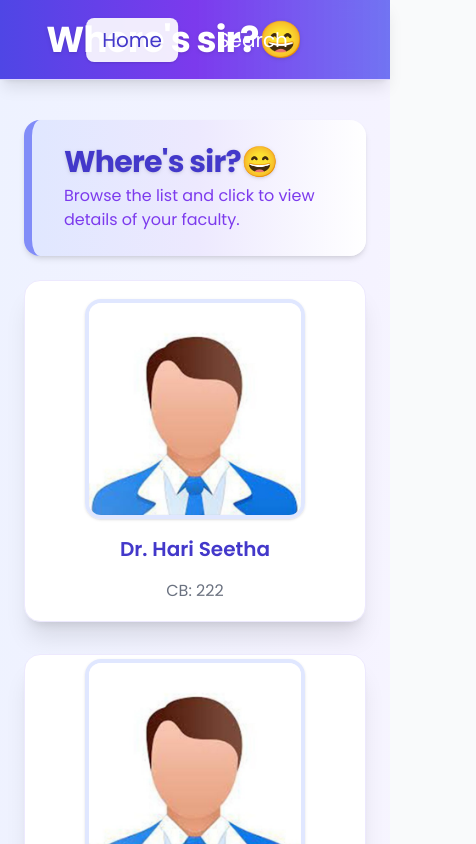
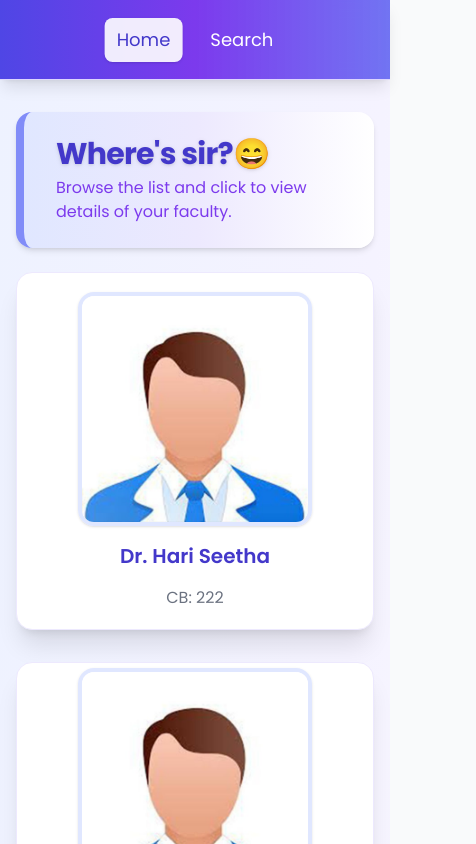
Before and after one commit to chamathkar/Faculty-cabin-info, a React (Vite) app: page / in a window 390 px wide. Shown: the top 844 px of the page, 476 px wide, since content can reach past the window. Built offline with nearby package versions, Linux system fonts and the light colour scheme.

Commit message:
update nav bar

```diff
--- a/src/App.jsx
+++ b/src/App.jsx
@@ -10,27 +10,27 @@ export default function App() {
 
   return (
     <div className="min-h-screen font-sans bg-gradient-to-br from-indigo-50 via-violet-50 to-white flex flex-col">
+      {/* HEADER */}
       <header
         className="sticky top-0 z-20 bg-gradient-to-r from-indigo-600 via-violet-600 to-indigo-500/90 backdrop-blur border-b border-violet-200 shadow-lg w-full"
         style={{ height: "80px" }}
       >
-        {/* relative so nav can be centered absolutely */}
-        <div className="w-full px-10 py-6 flex items-center justify-between h-full relative">
-          {/* Left side — logo */}
+        <div className="w-full px-6 sm:px-10 py-6 flex items-center justify-between h-full relative">
+          {/* LEFT — Logo (hidden on small screens) */}
           <NavLink
             to="/"
-            className="text-4xl font-extrabold tracking-tight text-white drop-shadow hover:opacity-90 transition-opacity"
+            className="text-3xl sm:text-4xl font-extrabold tracking-tight text-white drop-shadow hover:opacity-90 transition-opacity hidden sm:block"
             style={{ marginLeft: "2%" }}
           >
             Where's sir?😄
           </NavLink>
 
-          {/* Center — navigation */}
-          <nav className="absolute left-1/2 transform -translate-x-1/2 flex gap-6 text-xl">
+          {/* CENTER — Navigation (always visible) */}
+          <nav className="absolute left-1/2 transform -translate-x-1/2 flex gap-4 sm:gap-6 text-lg sm:text-xl">
             <NavLink
               to="/"
               className={({ isActive }) =>
-                `px-4 py-2 rounded-lg font-medium transition-colors ${
+                `px-3 sm:px-4 py-2 rounded-lg font-medium transition-colors ${
                   isActive
                     ? "bg-white/90 text-indigo-700 shadow"
                     : "text-white hover:bg-white/20 hover:text-white"
@@ -42,7 +42,7 @@ export default function App() {
             <NavLink
               to="/search"
               className={({ isActive }) =>
-                `px-4 py-2 rounded-lg font-medium transition-colors ${
+                `px-3 sm:px-4 py-2 rounded-lg font-medium transition-colors ${
                   isActive
                     ? "bg-white/90 text-indigo-700 shadow"
                     : "text-white hover:bg-white/20 hover:text-white"
@@ -55,7 +55,8 @@ export default function App() {
         </div>
       </header>
 
-      <main className="w-full px-6 py-10 flex-1">
+      {/* MAIN CONTENT */}
+      <main className="w-full px-4 sm:px-6 py-8 sm:py-10 flex-1">
         <AnimatePresence mode="wait">
           <Routes location={location} key={location.pathname}>
             <Route
@@ -89,39 +90,44 @@ export default function App() {
         </AnimatePresence>
       </main>
 
+      {/* FOOTER */}
       <footer
-        className="w-full bg-gradient-to-r from-indigo-600 via-violet-600 to-indigo-500/90 border-t border-violet-200 shadow-lg flex items-center justify-between px-10"
-        style={{ height: "80px" }}
+        className="w-full bg-gradient-to-r from-indigo-600 via-violet-600 to-indigo-500/90 border-t border-violet-200 shadow-lg flex flex-col sm:flex-row items-center justify-between px-6 sm:px-10 py-4 sm:py-0 gap-3"
+        style={{ minHeight: "80px" }}
       >
-        <span className="text-white text-lg font-medium">
+        <span className="text-white text-base sm:text-lg font-medium text-center sm:text-left">
           &copy; {year} Faculty Cabin Finder (Where's sir?😄)
         </span>
 
-        <div className="flex gap-8 items-center">
-          <span className="text-white text-lg font-medium">Connect with us :</span>
+        <div className="flex flex-wrap justify-center sm:justify-end gap-4 sm:gap-8 items-center">
+          <span className="text-white text-base sm:text-lg font-medium">
+            Connect with us:
+          </span>
+
           <a
             href="https://www.linkedin.com/in/chamathkar/"
             target="_blank"
             rel="noopener noreferrer"
-            className="flex items-center gap-2 text-white hover:text-indigo-200 text-lg font-medium transition"
+            className="flex items-center gap-2 text-white hover:text-indigo-200 text-base sm:text-lg font-medium transition"
           >
             <img
               src="https://cdn.jsdelivr.net/gh/devicons/devicon/icons/linkedin/linkedin-original.svg"
               alt="LinkedIn"
-              className="w-7 h-7"
+              className="w-6 h-6 sm:w-7 sm:h-7"
             />
             Chamathkar
           </a>
+
           <a
             href="https://www.linkedin.com/in/aditya-pranihith-keerthy/"
             target="_blank"
             rel="noopener noreferrer"
-            className="flex items-center gap-2 text-white hover:text-indigo-200 text-lg font-medium transition"
+            className="flex items-center gap-2 text-white hover:text-indigo-200 text-base sm:text-lg font-medium transition"
           >
             <img
               src="https://cdn.jsdelivr.net/gh/devicons/devicon/icons/linkedin/linkedin-original.svg"
               alt="LinkedIn"
-              className="w-7 h-7"
+              className="w-6 h-6 sm:w-7 sm:h-7"
             />
             Aditya
           </a>
```
